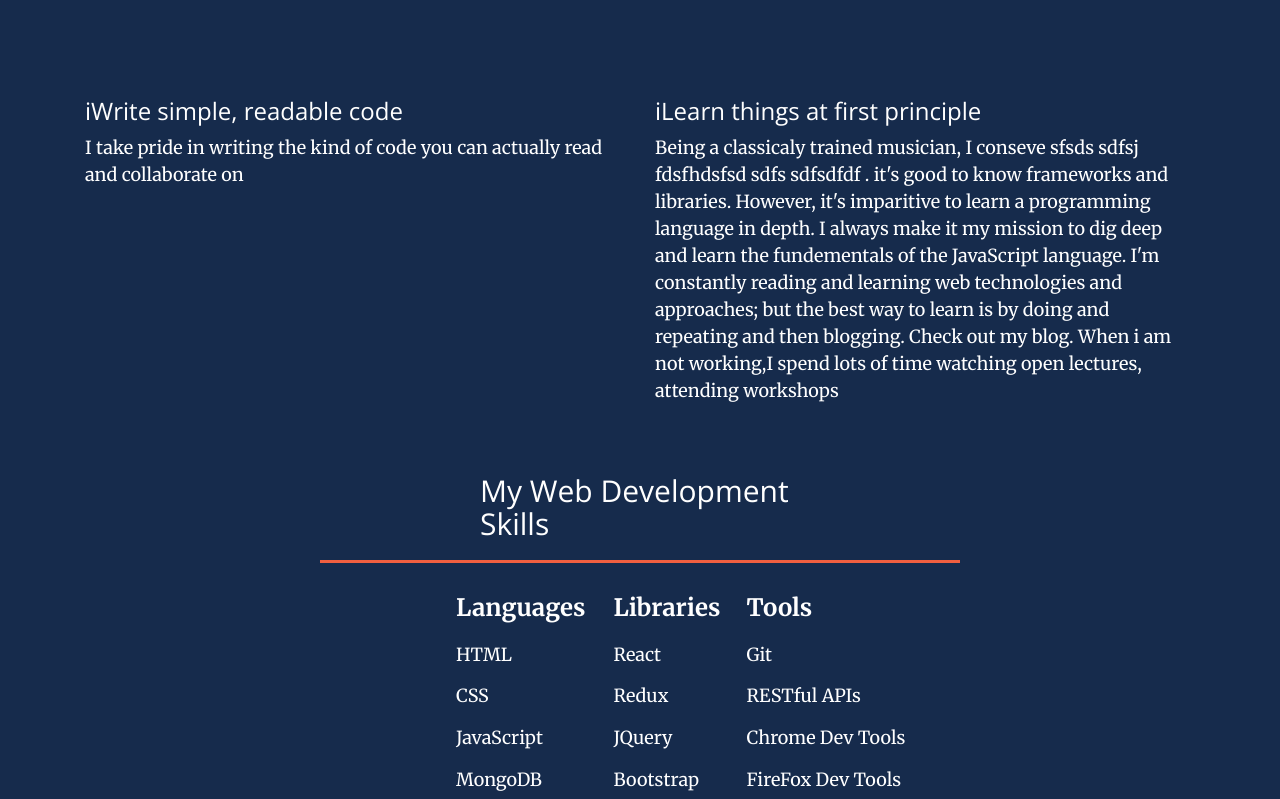
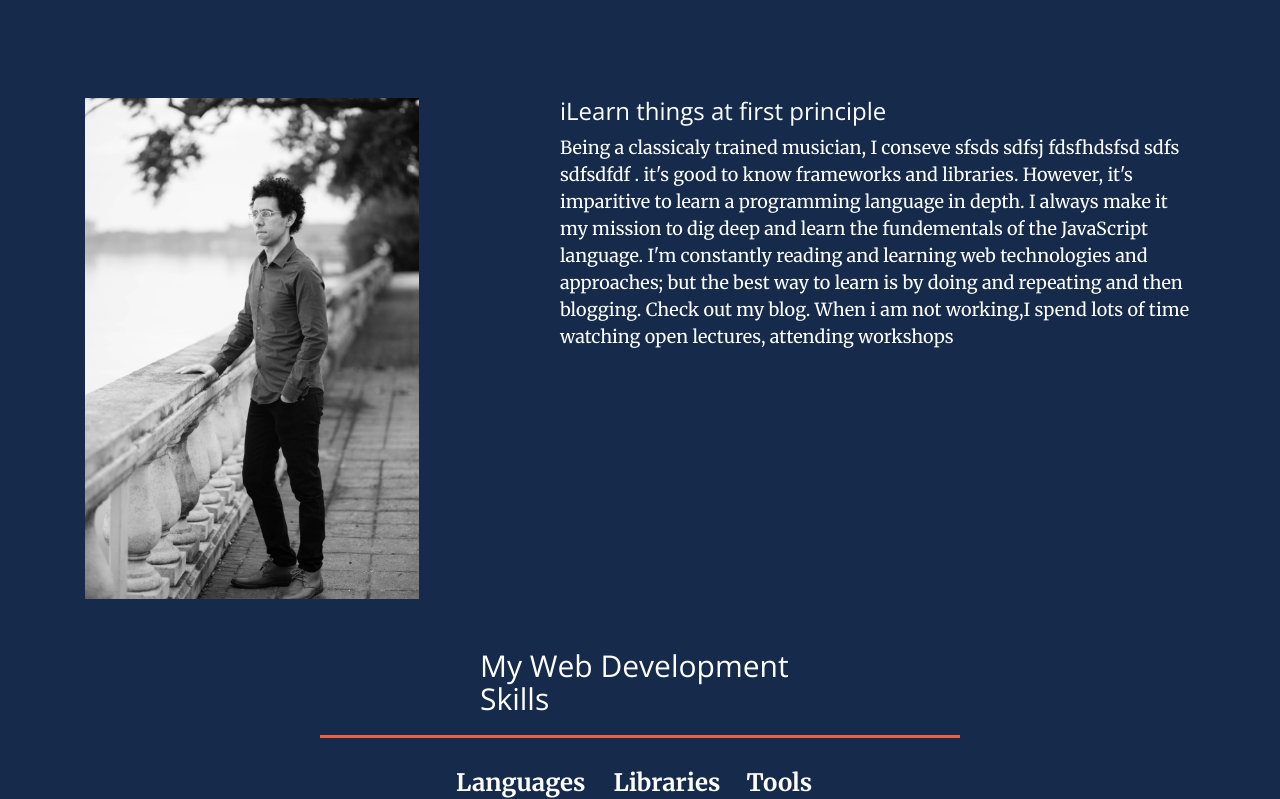
Before and after one commit to NawarYossef/personal-website, a website: page index.html in a window 1280 px wide. Shown: the part 682-1481 px from the top of the page. Drawn offline with nearby package versions, Linux system fonts and the light colour scheme.

Commit message:
added image for About section

```diff
--- a/css/creative.css
+++ b/css/creative.css
@@ -149,6 +149,7 @@ aside {
 
 
 
+
 header {
   position: relative;
   width: 100%;
@@ -281,6 +282,9 @@ header .header-content .header-content-inner p {
   margin: 50px auto 0 auto;
 }
 
+#about img {
+  width: 75%;
+}
 .second {
   margin-top: 20px;
 }
@@ -478,7 +482,7 @@ fieldset[disabled] .btn-default.active {
 .btn-primary.active,
 .open > .dropdown-toggle.btn-primary {
   color: white;
-  background-color: #ee4b28;
+  background-color: #af1818;
   border-color: #ed431f;
 }
 .btn-primary:active,
--- a/index.html
+++ b/index.html
@@ -80,9 +80,9 @@
                 <img class="personal-photo" src="img/personal-photo.jpg">
                 <h1 id="homeHeading">Nawar Yossef</h1>
                 <ul>
-                    <li><a href=""><img src="img/icon-github.png"></a></li>
+                    <li><a href="https://github.com/NawarYossef"><img src="img/icon-github.png"></a></li>
                     <li><a href=""><img src="img/icon-medium.png"></a></li>
-                    <li><a href=""><img src="img/icon-linkden.png"></a></li>
+                    <li><a href="https://www.linkedin.com/in/nawar-yossef-78924211a/"><img src="img/icon-linkden.png"></a></li>
                 </ul>
            <!--      <hr> -->
                 <p>Hi! I’m a web developer from Atlanta, Georgea. I use web technologies to make awesome applications. At the moment, I enjoy Node.js and React. Being an avid learner, I love going down the rabbit hole to learn new technologies and tools</p>
@@ -102,13 +102,13 @@
 
     <section class="bg-primary" id="about">
         <div class="container">
-            <div class="col-md-6">
-                <h3 class="section-heading">iWrite simple, readable code</h3>
-                <p>I take pride in writing the kind of code you can actually read and collaborate on</p>
+            <div class="col-lg-5">
+                <img src="img/about-photo.jpg">
             </div>
-            <div class="col-md-6">
+            <div class="col-lg-7">
                <h3 class="section-heading">iLearn things at first principle</h3>
                <p>Being a classicaly trained musician, I conseve sfsds sdfsj fdsfhdsfsd sdfs sdfsdfdf . it's good to know frameworks and libraries. However, it's imparitive to learn a programming language in depth. I always make it my mission to dig deep and learn the fundementals of the JavaScript language. I'm constantly reading and learning web technologies and approaches; but the best way to learn is by doing and repeating and then blogging. Check out my blog. When i am not working,I spend lots of time watching open lectures, attending workshops</p>
+
             </div>
             </div>
         </div>
```
Also changed, not shown: img/about-photo.jpg (added), 1 other file.
